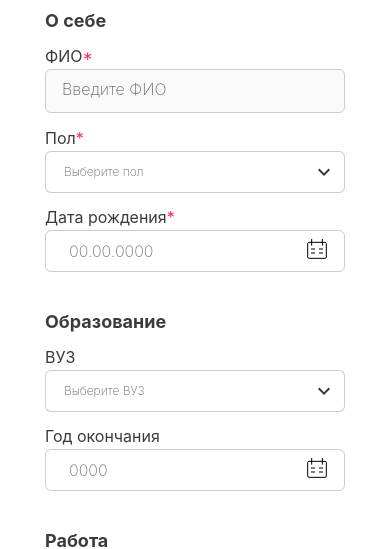
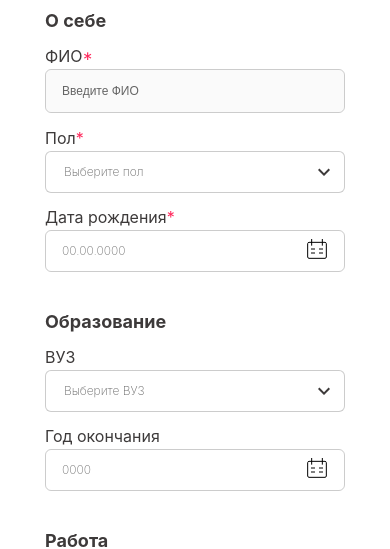
Before and after one commit to Bakirovildar/registration-test, a React (Create React App) app: page / in a window 390 px wide. Shown: the part 127-676 px from the top of the page. Built offline with nearby package versions, Linux system fonts and the light colour scheme.

Commit message:
исправил стили placeholder в мобильной версии

```diff
--- a/src/components/inputs/calendar/customCalendar.css
+++ b/src/components/inputs/calendar/customCalendar.css
@@ -111,4 +111,9 @@
     .calendar-icon {
         top: 50%;
     }
+
+    .p-inputtext {
+        font-size: 12px;
+        padding-left: 16px;
+    }
 }
--- a/src/components/inputs/inputComponent.css
+++ b/src/components/inputs/inputComponent.css
@@ -19,9 +19,7 @@
     line-height: 24px;
     letter-spacing: 0em;
     text-align: left;
-    font-family: -apple-system, BlinkMacSystemFont, 'Segoe UI', 'Roboto', 'Oxygen',
-    'Ubuntu', 'Cantarell', 'Fira Sans', 'Droid Sans', 'Helvetica Neue',
-    sans-serif;
+
 }
 
 .text-input::-webkit-input-placeholder {
@@ -78,4 +76,8 @@
         font-size: 12px;
         height: 42px;
     }
+
+    .text-input::placeholder {
+        font-size: 12px;
+    }
 }
```
